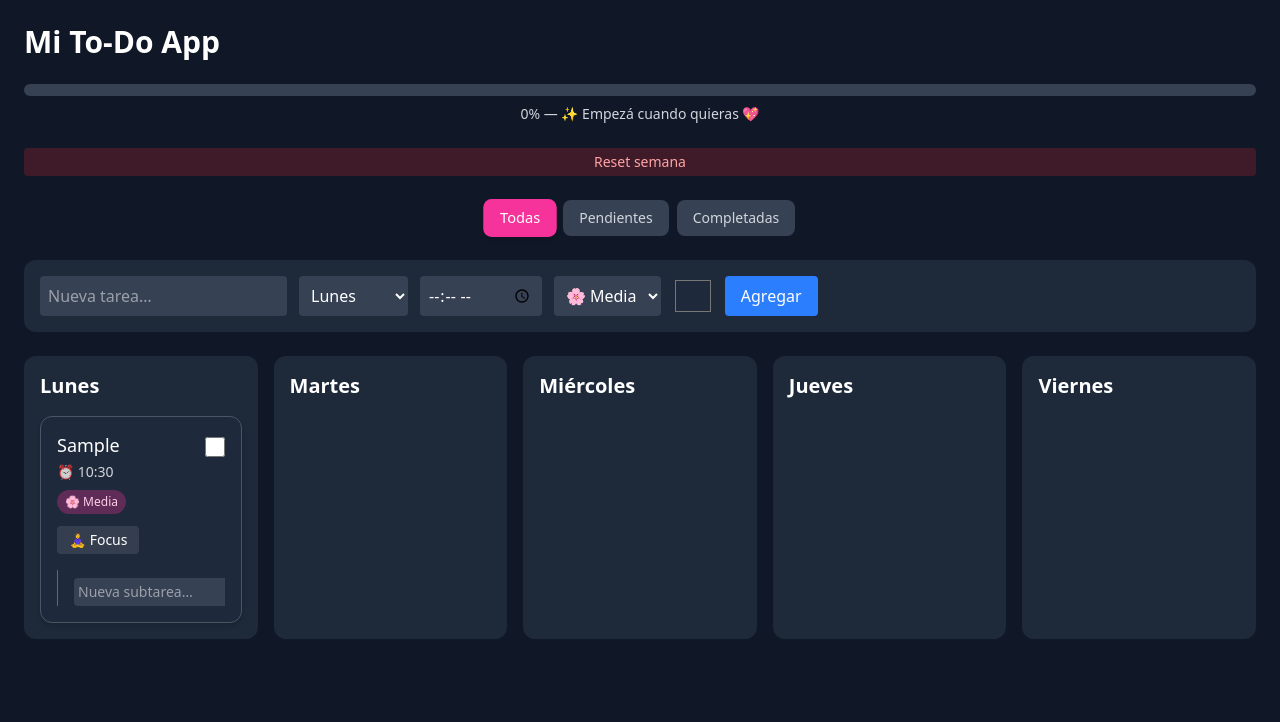
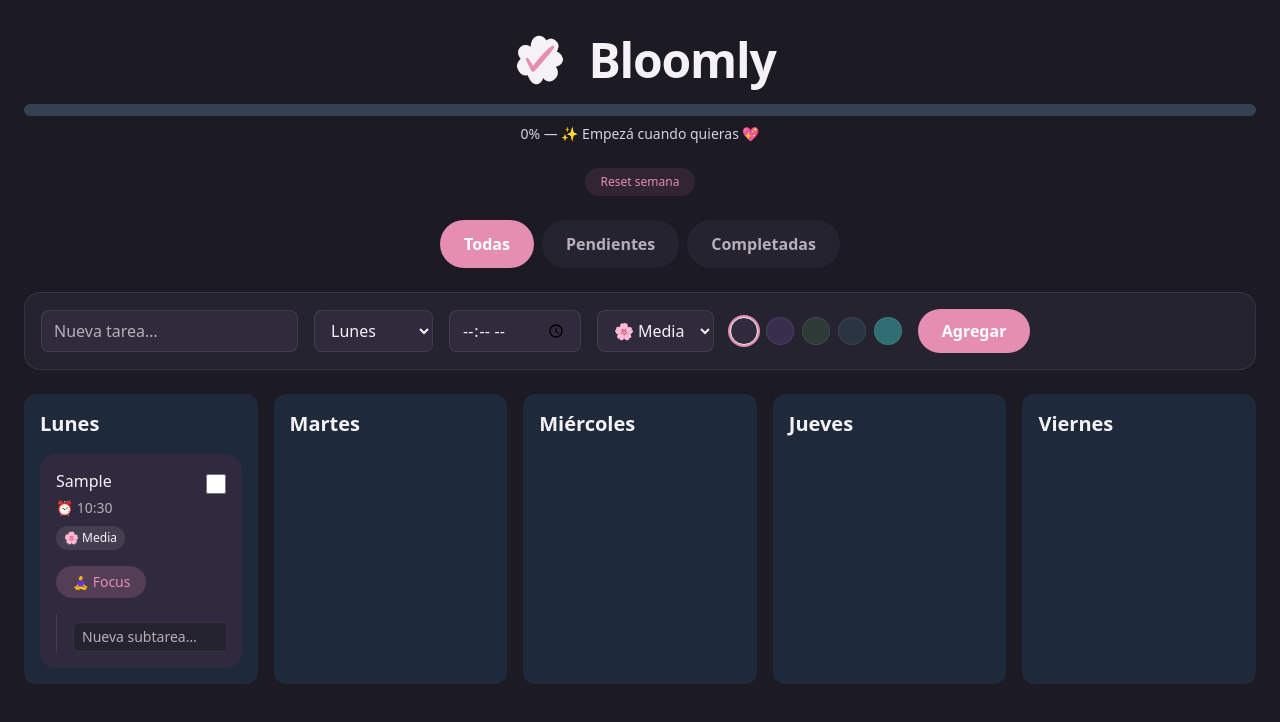
Before and after one commit to MikaelaEstefan/my-todo-app, a React (Vite) app: page / in a window 1280 px wide. Both pictures are taken after typing "Sample", "10:30" into the empty fields and a click on the button "Agregar". Shown: the top 722 px of the page. Built offline with nearby package versions, Linux system fonts and the light colour scheme.

Commit message:
style polish and reset button fix

```diff
--- a/src/App.jsx
+++ b/src/App.jsx
@@ -1,28 +1,57 @@
 // src/App.jsx
 import React, { useState } from "react";
+import { useTasksStore } from "./context/useTasksStore";
 import DayColumn from "./components/DayColumn";
 import NewTaskDropdown from "./components/NewTaskDropdown";
 import ProgressBar from "./components/ProgressBar";
 import FocusOverlay from "./components/FocusOverlay";
 import FilterButton from "./components/FilterButton";
 
+import bloomlyIcon from "./assets/bloomly-icon.png";
+
 export default function App() {
   const days = ["Lunes", "Martes", "Miércoles", "Jueves", "Viernes"];
   const [filter, setFilter] = useState("all"); // all | pending | completed
+  const resetWeek = useTasksStore((s) => s.resetWeek);
 
   return (
     <div className="p-6 flex flex-col gap-6">
-      <h1 className="text-3xl font-bold">Mi To-Do App</h1>
 
-      <ProgressBar />
+      {/* HEADER BLOOMLY */}
+      <header className="flex flex-col items-center gap-2">
+        <div className="flex items-center gap-3">
+          <img
+            src={bloomlyIcon}
+            alt="Bloomly"
+            className="w-18 h-18"
+          />
 
+          <h1 className="text-5xl font-semibold tracking-tight">
+            Bloomly
+          </h1>
+        </div>
+
+        <ProgressBar />
+      </header>
+
+      {/* RESET */}
       <button
           onClick={() => {
             if (confirm("¿Resetear toda la semana?")) {
               resetWeek();
             }
           }}
-          className="text-sm px-3 py-1 rounded bg-red-500/20 text-red-300 hover:bg-red-500/30"
+          className="
+            self-center
+            text-xs
+            px-4
+            py-1.5
+            rounded-full
+            bg-[var(--pink-main)]/10
+            text-[var(--pink-main)]
+            hover:bg-[var(--pink-main)]/20
+            transition
+          "
         >
           Reset semana
         </button>
@@ -47,8 +76,12 @@ export default function App() {
         />
       </div>
 
-      <NewTaskDropdown />
+      {/* NUEVA TAREA */}
+      <div className="bg-[var(--bg-panel)] rounded-2xl p-4 border border-[var(--border-soft)]">
+        <NewTaskDropdown />
+      </div>
 
+      {/* COLUMNAS */}
       <div className="grid grid-cols-5 gap-4">
         {days.map((day) => (
           <DayColumn key={day} day={day} filter={filter} />
--- a/src/components/FilterButton.jsx
+++ b/src/components/FilterButton.jsx
@@ -3,11 +3,24 @@ export default function FilterButton({ label, active, onClick }) {
   return (
     <button
       onClick={onClick}
-      className={`px-4 py-2 rounded-lg text-sm font-medium transition-all
+      className={`
+        px-6 py-3
+        rounded-full
+        text-base
+        font-semibold
+        transition-colors
         ${
           active
-            ? "bg-pink-500 text-white shadow-md scale-105"
-            : "bg-gray-700 text-gray-300 hover:bg-gray-600"
+            ? `
+              bg-[var(--pink-main)]
+              text-white
+            `
+            : `
+              bg-[var(--bg-panel)]
+              text-[var(--text-muted)]
+              hover:text-[var(--text-main)]
+              hover:bg-[var(--bg-card)]
+            `
         }
       `}
     >
--- a/src/components/NewTaskDropdown.jsx
+++ b/src/components/NewTaskDropdown.jsx
@@ -1,15 +1,15 @@
-// src/components/NewTaskDropdown.jsx
 import React, { useState } from "react";
 import { useTasksStore } from "../context/useTasksStore";
+import { TASK_COLORS } from "../constants/taskColors";
 
 export default function NewTaskDropdown() {
   const addTask = useTasksStore((state) => state.addTask);
 
   const [text, setText] = useState("");
-  const [color, setColor] = useState("#1e293b");
   const [day, setDay] = useState("Lunes");
   const [priority, setPriority] = useState("media");
   const [time, setTime] = useState("");
+  const [color, setColor] = useState(TASK_COLORS[0].value);
 
   const days = ["Lunes", "Martes", "Miércoles", "Jueves", "Viernes"];
 
@@ -21,21 +21,40 @@ export default function NewTaskDropdown() {
     setText("");
     setTime("");
     setPriority("media");
+    setColor(TASK_COLORS[0].value);
   }
 
   return (
-    <div className="flex flex-wrap gap-3 items-center bg-gray-800 p-4 rounded-xl">
-      {/* Texto */}
+    <div className="flex flex-wrap items-center gap-4">
+
+      {/* TEXTO */}
       <input
-        className="p-2 rounded bg-gray-700 text-white"
+        className="
+          px-3 py-2
+          rounded-lg
+          bg-[var(--bg-card)]
+          text-[var(--text-main)]
+          placeholder:text-[var(--text-muted)]
+          border border-[var(--border-soft)]
+          focus:outline-none
+          focus:border-[var(--pink-main)]
+        "
         placeholder="Nueva tarea…"
         value={text}
         onChange={(e) => setText(e.target.value)}
       />
 
-      {/* Día */}
+      {/* DÍA */}
       <select
-        className="bg-gray-700 text-white p-2 rounded"
+        className="
+          px-3 py-2
+          rounded-lg
+          bg-[var(--bg-card)]
+          text-[var(--text-main)]
+          border border-[var(--border-soft)]
+          focus:outline-none
+          focus:border-[var(--pink-main)]
+        "
         value={day}
         onChange={(e) => setDay(e.target.value)}
       >
@@ -46,17 +65,33 @@ export default function NewTaskDropdown() {
         ))}
       </select>
 
-      {/* Hora */}
+      {/* HORA */}
       <input
         type="time"
         value={time}
         onChange={(e) => setTime(e.target.value)}
-        className="bg-gray-700 text-white p-2 rounded"
+        className="
+          px-3 py-2
+          rounded-lg
+          bg-[var(--bg-card)]
+          text-[var(--text-main)]
+          border border-[var(--border-soft)]
+          focus:outline-none
+          focus:border-[var(--pink-main)]
+        "
       />
 
-      {/* Prioridad */}
+      {/* PRIORIDAD */}
       <select
-        className="bg-gray-700 text-white p-2 rounded"
+        className="
+          px-3 py-2
+          rounded-lg
+          bg-[var(--bg-card)]
+          text-[var(--text-main)]
+          border border-[var(--border-soft)]
+          focus:outline-none
+          focus:border-[var(--pink-main)]
+        "
         value={priority}
         onChange={(e) => setPriority(e.target.value)}
       >
@@ -65,18 +100,42 @@ export default function NewTaskDropdown() {
         <option value="baja">🌿 Baja</option>
       </select>
 
-      {/* Color */}
-      <input
-        type="color"
-        value={color}
-        onChange={(e) => setColor(e.target.value)}
-        className="w-10 h-10 rounded cursor-pointer"
-      />
+      {/* PALETA DE COLORES */}
+      <div className="flex items-center gap-2">
+        {TASK_COLORS.map((c) => (
+          <button
+            key={c.id}
+            type="button"
+            onClick={() => setColor(c.value)}
+            className={`
+              w-7 h-7
+              rounded-full
+              border
+              transition
+              ${
+                color === c.value
+                  ? "ring-2 ring-[var(--pink-main)]"
+                  : "border-[var(--border-soft)]"
+              }
+            `}
+            style={{ backgroundColor: c.value }}
+            title={c.label}
+          />
+        ))}
+      </div>
 
-      {/* Botón */}
+      {/* BOTÓN AGREGAR */}
       <button
         onClick={handleAdd}
-        className="px-4 py-2 bg-blue-500 rounded text-white"
+        className="
+          px-6 py-2.5
+          rounded-full
+          bg-[var(--pink-main)]
+          text-white
+          font-semibold
+          hover:bg-[var(--pink-strong)]
+          transition
+        "
       >
         Agregar
       </button>
--- a/src/components/TaskCard.jsx
+++ b/src/components/TaskCard.jsx
@@ -12,7 +12,7 @@ export default function TaskCard({ task }) {
   const style = {
     transform: CSS.Transform.toString(transform),
     transition,
-    backgroundColor: task.color,
+    backgroundColor: task.color || "var(--bg-card)",
   };
 
   const toggleTask = useTasksStore((s) => s.toggleTask);
@@ -23,12 +23,6 @@ export default function TaskCard({ task }) {
 
   const [subInput, setSubInput] = useState("");
 
-  const priorityStyles = {
-    alta: "bg-red-500/30 text-red-200",
-    media: "bg-pink-500/30 text-pink-200",
-    baja: "bg-green-500/30 text-green-200",
-  };
-
   const subtasks = task.subtasks ?? [];
   const hasSubtasks = subtasks.length > 0;
 
@@ -38,64 +32,73 @@ export default function TaskCard({ task }) {
       style={style}
       layout
       {...attributes}
-      className={`p-4 rounded-xl border border-gray-600 text-white transition-all select-none shadow-md ${
-        task.priority === "alta" ? "font-bold" : ""
-      } ${task.completed ? "opacity-40 saturate-50" : ""}`}
       initial={{ opacity: 0, y: 16 }}
       animate={{ opacity: 1, y: 0 }}
-      whileHover={{
-        scale: 1.02,
-        boxShadow: "0px 4px 12px rgba(255, 192, 203, 0.25)",
-      }}
+      whileHover={{ scale: 1.015 }}
       whileDrag={{ scale: 1.03, zIndex: 10 }}
       transition={{ type: "spring", stiffness: 220, damping: 22 }}
+      className={`
+        rounded-2xl
+        p-4
+        text-[var(--text-main)]
+        select-none
+        transition-all
+        ${task.completed ? "opacity-50 saturate-50" : ""}
+      `}
     >
-      {/* HEADER = DRAG HANDLE */}
+      {/* HEADER = DRAG */}
       <div
         className="flex justify-between items-start gap-3 cursor-grab"
         {...listeners}
       >
-        <motion.div
-          layout
-          className={`text-lg leading-snug ${
+        <div
+          className={`text-base font-medium leading-snug ${
             task.completed ? "line-through opacity-60" : ""
           }`}
         >
           {task.text}
-        </motion.div>
+        </div>
 
-        <motion.input
+        <input
           type="checkbox"
           checked={task.completed}
           onChange={() => toggleTask(task.id)}
-          className="w-5 h-5 mt-1 cursor-pointer"
-          whileTap={{ scale: 0.85 }}
-          transition={{ type: "spring", stiffness: 400, damping: 16 }}
+          className="w-5 h-5 mt-1 cursor-pointer accent-[var(--pink-main)]"
           onClick={(e) => e.stopPropagation()}
         />
       </div>
 
       {/* META */}
-      {task.time && <div className="text-sm opacity-80 mt-1">⏰ {task.time}</div>}
+      {task.time && (
+        <div className="text-sm text-[var(--text-muted)] mt-1">
+          ⏰ {task.time}
+        </div>
+      )}
 
-      <div
-        className={`inline-block mt-2 text-xs px-2 py-1 rounded-full ${
-          priorityStyles[task.priority]
-        }`}
-      >
+      {/* PRIORITY */}
+      <div className="mt-2 text-xs inline-flex items-center gap-1 px-2 py-1 rounded-full bg-white/10">
         {task.priority === "alta" && "🔥 Alta"}
         {task.priority === "media" && "🌸 Media"}
         {task.priority === "baja" && "🌿 Baja"}
       </div>
 
       {/* ACTIONS */}
-      <div className="mt-3 flex items-center gap-3">
+      <div className="mt-4 flex items-center gap-3">
         <button
-          className="px-3 py-1 rounded bg-white/10 hover:bg-white/20 text-sm"
           onClick={(e) => {
             e.stopPropagation();
             startFocus(task.id);
           }}
+          className="
+            px-4 py-1.5
+            rounded-full
+            text-sm
+            font-medium
+            bg-[var(--pink-main)]/20
+            text-[var(--pink-main)]
+            hover:bg-[var(--pink-main)]/30
+            transition
+          "
         >
           🧘‍♀️ Focus
         </button>
@@ -106,40 +109,38 @@ export default function TaskCard({ task }) {
               e.stopPropagation();
               toggleCollapse(task.id);
             }}
-            className="text-xs opacity-70 hover:opacity-100"
+            className="text-xs text-[var(--text-muted)] hover:text-[var(--text-main)] transition"
           >
             {task.collapsed ? "▶ Mostrar subtareas" : "▼ Ocultar subtareas"}
           </button>
         )}
       </div>
 
-      {/* SUBTASKS (COLAPSABLES) */}
+      {/* SUBTASKS */}
       <AnimatePresence initial={false}>
         {!task.collapsed && (
           <motion.div
-            key="subtasks"
             layout
             initial={{ opacity: 0, height: 0 }}
             animate={{ opacity: 1, height: "auto" }}
             exit={{ opacity: 0, height: 0 }}
             transition={{ duration: 0.2 }}
-            className="mt-4 pl-4 border-l border-white/30 space-y-1 overflow-hidden"
+            className="mt-4 pl-4 border-l border-white/10 space-y-2 overflow-hidden"
           >
             {subtasks.map((s) => (
               <label
                 key={s.id}
-                className="flex items-center gap-2 cursor-pointer"
+                className="flex items-center gap-2 text-sm cursor-pointer"
                 onClick={(e) => e.stopPropagation()}
-                onPointerDown={(e) => e.stopPropagation()}
               >
                 <input
                   type="checkbox"
                   checked={s.completed}
                   onChange={() => toggleSubtask(task.id, s.id)}
-                  onClick={(e) => e.stopPropagation()}
+                  className="accent-[var(--pink-main)]"
                 />
                 <span
-                  className={`text-sm ${
+                  className={`${
                     s.completed ? "line-through opacity-60" : ""
                   }`}
                 >
@@ -151,7 +152,18 @@ export default function TaskCard({ task }) {
             {/* ADD SUBTASK */}
             <div className="flex gap-2 pt-2">
               <input
-                className="p-1 rounded bg-gray-700 text-white flex-1 text-sm"
+                className="
+                  flex-1
+                  px-2 py-1
+                  rounded-md
+                  bg-[var(--bg-panel)]
+                  text-sm
+                  text-[var(--text-main)]
+                  placeholder:text-[var(--text-muted)]
+                  border border-[var(--border-soft)]
+                  focus:outline-none
+                  focus:border-[var(--pink-main)]
+                "
                 placeholder="Nueva subtarea…"
                 value={subInput}
                 onChange={(e) => setSubInput(e.target.value)}
@@ -162,18 +174,25 @@ export default function TaskCard({ task }) {
                     setSubInput("");
                   }
                 }}
-                onPointerDown={(e) => e.stopPropagation()}
-                onClick={(e) => e.stopPropagation()}
               />
+
               <button
-                onPointerDown={(e) => e.stopPropagation()}
                 onClick={(e) => {
                   e.stopPropagation();
                   if (!subInput.trim()) return;
                   addSubtask(task.id, subInput.trim());
                   setSubInput("");
                 }}
-                className="px-3 py-1 bg-blue-500 text-white rounded text-sm"
+                className="
+                  px-3
+                  rounded-md
+                  bg-[var(--pink-main)]
+                  text-white
+                  text-sm
+                  font-semibold
+                  hover:bg-[var(--pink-strong)]
+                  transition
+                "
               >
                 +
               </button>
--- /dev/null
+++ b/src/constants/taskColors.js
@@ -0,0 +1,27 @@
+export const TASK_COLORS = [
+  {
+    id: "plum",
+    label: "Plum",
+    value: "#2F2A3D",
+  },
+  {
+    id: "mauve",
+    label: "Mauve",
+    value: "#3A2E4F",
+  },
+  {
+    id: "sage",
+    label: "Sage",
+    value: "#2E3A36",
+  },
+  {
+    id: "slate",
+    label: "Slate",
+    value: "#2B3442",
+  },
+  {
+    id: "teal",
+    label: "Teal",
+    value: "#2F6F73",
+  },
+];
--- a/src/index.css
+++ b/src/index.css
@@ -1,7 +1,35 @@
 @import "tailwindcss";
 
 @layer base {
+  :root {
+    --bg-main: #1C1A22;
+    --bg-panel: #262331;
+    --bg-card: #2F2B3C;
+
+    --pink-main: #E58EB2;
+    --pink-strong: #D16C8A;
+    --pink-soft: #F3C1D6;
+
+    --lavender: #B8A7E4;
+    --green-soft: #9ED6B3;
+
+    --text-main: #F4F2F7;
+    --text-muted: #B8AEB6;
+
+    --border-soft: rgba(255, 255, 255, 0.08);
+    --glow-pink: rgba(229, 142, 178, 0.35);
+  }
+
   body {
-    @apply bg-gray-900 text-white;
+    @apply bg-[var(--bg-main)] text-[var(--text-main)];
   }
 }
+
+@layer utilities {
+  .shadow-bloomly {
+    box-shadow:
+      0 0 0 1px var(--border-soft),
+      0 12px 30px rgba(0, 0, 0, 0.45),
+      0 0 24px var(--glow-pink);
+  }
+}
```
Also changed, not shown: src/assets/bloomly-icon.png (added).
